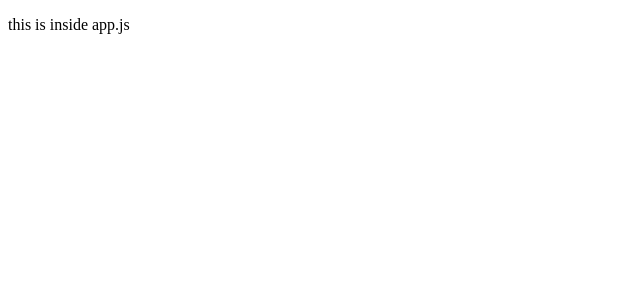
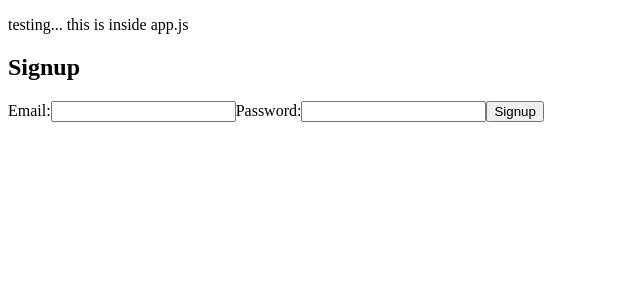
Before and after one commit to PTRI-7-Team-Axolotl/secure-the-bag, a React (Create React App) app: page / in a window 1280 px wide. Shown: the top 300 px of the page, without its empty margins (0-640 px from the left). Built offline with nearby package versions, Linux system fonts and the light colour scheme.

Commit message:
created boilerplate Login component

```diff
--- a/src/App.js
+++ b/src/App.js
@@ -1,10 +1,12 @@
 import React from "react";
+import Login from "./Login.jsx"
 
 function App() {
   return (
     <div className="App">
       <header className="App-header">
-        <p>this is inside app.js</p>
+        <p>testing... this is inside app.js</p>
+        <Login />
       </header>
     </div>
   );
--- /dev/null
+++ b/src/Login.jsx
@@ -0,0 +1,18 @@
+import React from "react";
+
+function Login() {
+  return (
+    <div className="login">
+      <h2>Signup</h2>
+      <form action="">
+        <label for="email">Email:</label>
+        <input type="text" id="email" name="email" />
+        <label for="password">Password:</label>
+        <input type="text" id="password" name="password" />
+        <input type="button" value="Signup" />
+      </form>
+    </div>
+  );
+}
+
+export default Login;
```
Also changed, not shown: src/Signup.jsx (added, +19 -0 lines), 1 other file (tests, documents, lock files or other folders).
